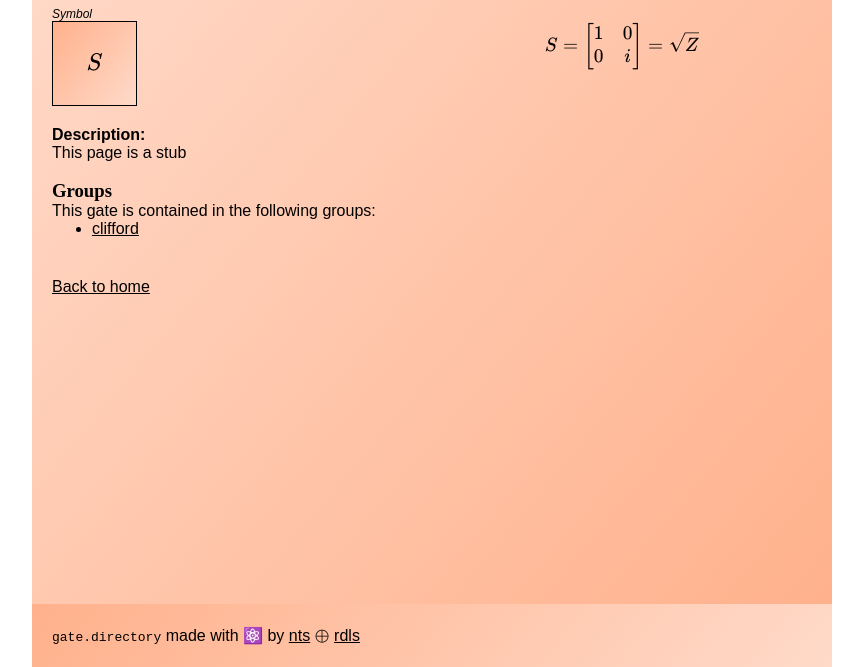
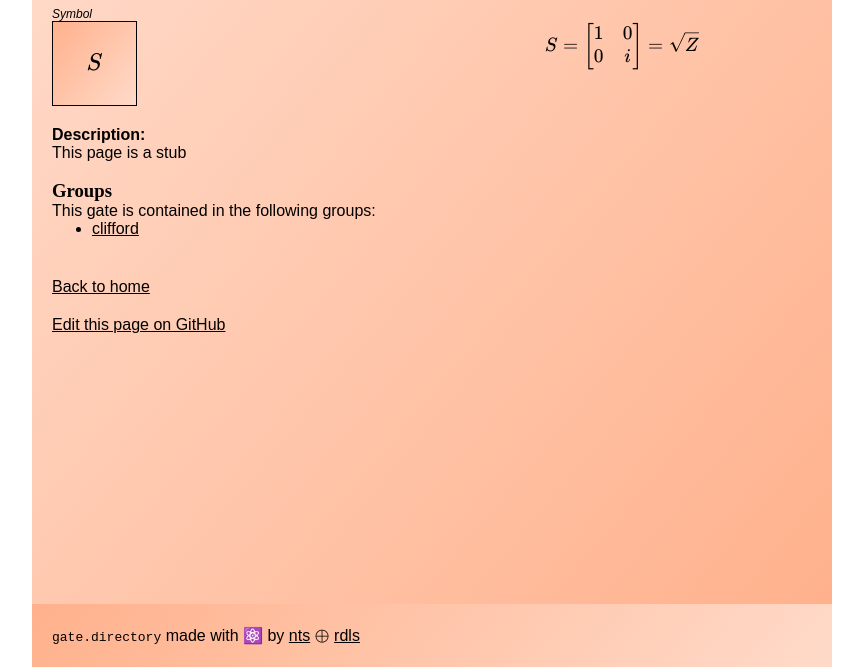
Before and after one commit to natestemen/gate.directory, an Eleventy site: page gates/s.md in a window 1280 px wide. Shown: the part 133-800 px from the top of the page, without its empty margins (208-1071 px from the left). Built offline with nearby package versions, Linux system fonts and the light colour scheme; Eleventy itself is replaced by a stand-in of ours; files that its build step writes are made by us from their sources; what markdown-it-attrs would draw is missing.

Commit message:
add edit on GH links; fixes #5

```diff
--- a/layouts/gate.njk
+++ b/layouts/gate.njk
@@ -34,5 +34,7 @@
   {% endif %}
 
   <a class="back-to-home" href="{{ '/' | url }}">Back to home</a>
+  {% set githubPath = page.inputPath | replace('./', '') %}
+  <p class="edit-on-github"><a href="https://github.com/natestemen/gate.directory/edit/main/{{ githubPath }}">Edit this page on GitHub</a></p>
 </div>
 {% endblock %}
```
